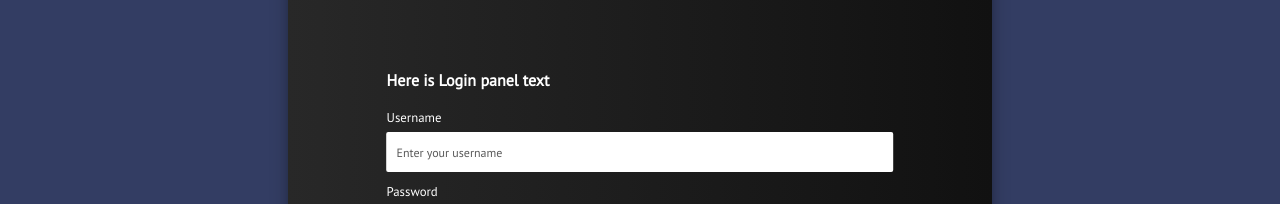
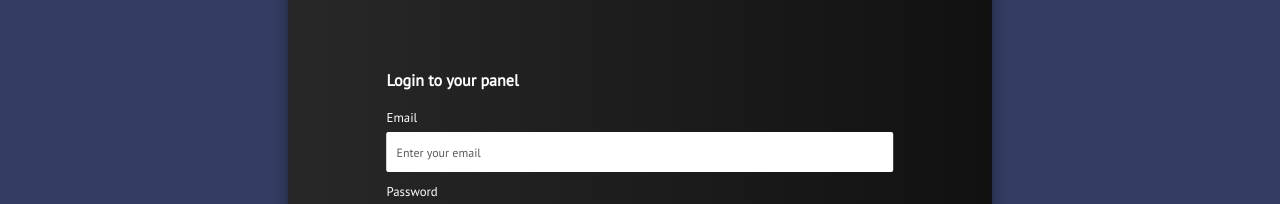
Before and after one commit to KDucin/iLog-ui, a React (Create React App) app: page /login in a window 1280 px wide. Shown: the part 276-480 px from the top of the page. Built offline with nearby package versions, Linux system fonts and the light colour scheme.

Commit message:
Check Login Axios

```diff
--- a/src/components/Forms/LoginForm/LoginForm.js
+++ b/src/components/Forms/LoginForm/LoginForm.js
@@ -10,22 +10,21 @@ const LoginForm = () => {
             <div className='form-content'>
                 <form className='form' onSubmit = {handleSubmit}>
                      <h1>
-                     Here is Login panel text
+                     Login to your panel
                      </h1>
                      <div className = 'form-inputs'>
                          <label htmlFor="username" className='form-label'>
-                             Username
+                             Email
                          </label>
                          <input
-                             id = 'username' // mark when focued
-                             type='text'
-                             name='username'
-                             className='form-input'
-                             placeholder='Enter your username'
-                             value={values.username}
-                             onChange={handleChange}
-                            />
-                             {errors.username && <p>{errors.username}</p>} {/*if any username-type errors occure*/}
+                        type='email'
+                        name='email'
+                        className='form-input'
+                        placeholder='Enter your email'
+                        value={values.email}
+                        onChange={handleChange}
+                    />
+                    {errors.email && <p>{errors.email}</p>} {/*if any email-type errors occure*/}
                      </div>
                      <div className = 'form-inputs'>
                         <label htmlFor="password" className='form-label'>
--- a/src/components/Forms/LoginForm/useForm.js
+++ b/src/components/Forms/LoginForm/useForm.js
@@ -7,7 +7,7 @@ const useForm = (validate) => {
 
     const history = useHistory(); // React hook
     const [values, setValues] = useState({
-      username: '',
+      email: '',
       password: '',
     });
     const [errors, setErrors] = useState({});
@@ -32,12 +32,32 @@ const useForm = (validate) => {
       if(Object.keys(errors).length === 0 && isSubmitting ) {
        /*
           Status 200 -> JSON, pass instead {name, data} below
-          axios.get(url + '?username=' + username)
-
           FIX HERE -> handle axios POST !!!!!!
         */
-        const config = require('./config12.json'); /*just random file to test*/
-          history.push( '/user-panel', config )
+          const config = require('./config.json');
+          const config2 = require('./config12.json');
+          axios.get('http://localhost:8080/api/user',
+          {
+            email: values.email,
+            password : values.password
+          })
+          .then(function(resp){
+            if(resp.status(200) ){
+              //success
+               /*just random file to test*/
+              console.log(resp)
+              history.push( '/user-panel', config );
+            }
+          })
+          .catch(function(err){
+            //negative
+            console.log(err)
+            history.push( '/user-panel', config );
+          });
+
+
+          // /*just random file to test*/
+          //history.push( '/user-panel', config );
       }
     }, [errors]) //always return errors, even empty
 
--- a/src/components/Forms/LoginForm/validateInfo.js
+++ b/src/components/Forms/LoginForm/validateInfo.js
@@ -1,12 +1,11 @@
 import axios from 'axios';
 export default function validateInfo(values) {
     let errors = {}; // object with errors
-
-
     // username includes white chars or specialcharacters
-    if (!values.username.trim() || !(/^[A-Za-z]+/.test(values.username.trim()) || /\s/.test(values.username.trim()) )) {
-      errors.username = 'Username required/Invalid username';
-    }
+    if (!values.email) {
+      errors.email = 'Email required';
+    } else if(!/\S+@\S+\.\S+/.test(values.email)) {
+      errors.email = 'Email address is invalid';}
 
     // password to short or not given
     if (!values.password) {
@@ -14,6 +13,5 @@ export default function validateInfo(values) {
     }
 
 
-
     return errors;
   }
--- a/src/components/Forms/SignUpForm/SignUpForm.js
+++ b/src/components/Forms/SignUpForm/SignUpForm.js
@@ -21,7 +21,6 @@ const {handleChange, handleSubmit, values, errors} = useForm(validate);
                         Username
                     </label>
                     <input
-
                         type='text'
                         name='username'
                         className='form-input'
```
Also changed, not shown: src/components/Forms/SignUpForm/useForm.js (+20 -0 lines), src/components/pages/UserPanel/FormComponent.js (+4 -4 lines).
